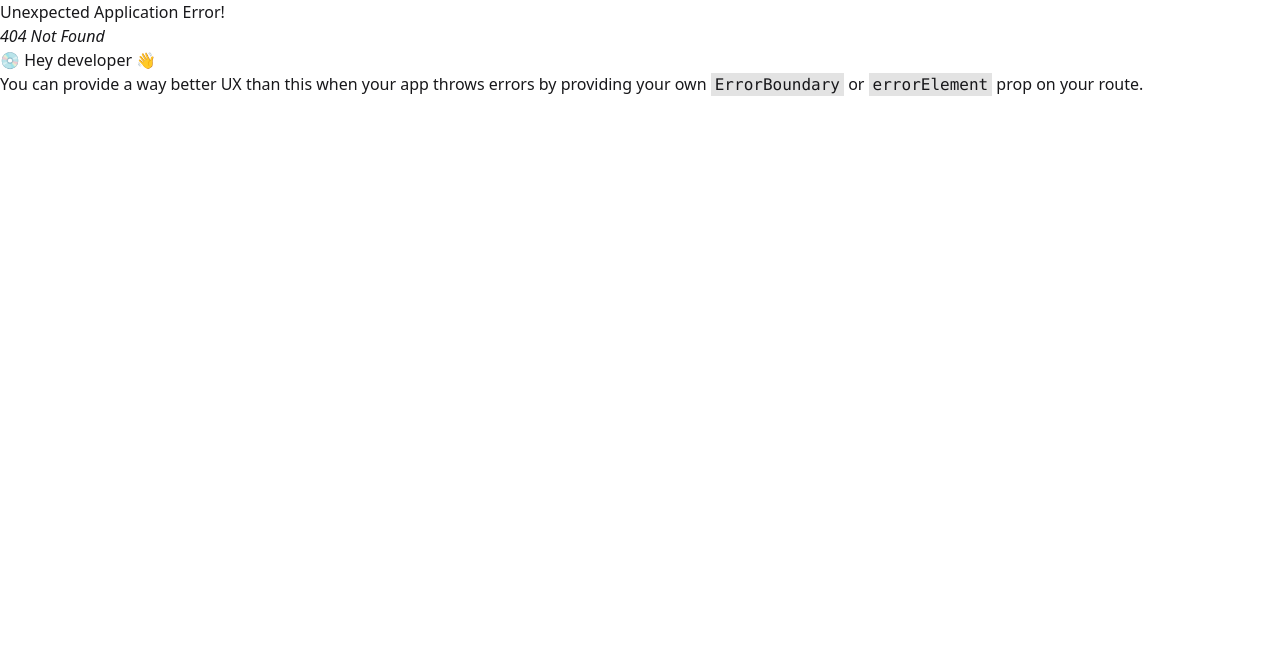
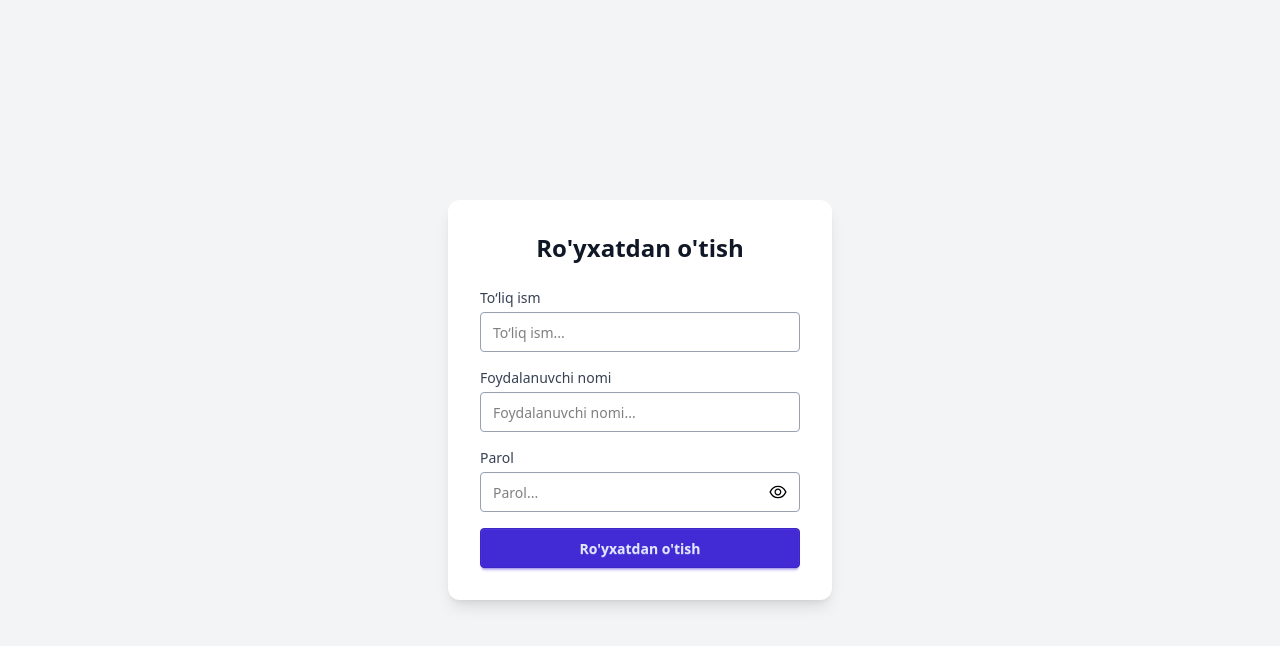
Before and after one commit to Abuzar4ick/Inventory-Web-App, a React (Vite) app in the folder frontend/: page /auth/signup in a window 1280 px wide. Before the commit this address had no page. Shown: the top 646 px of the page. Built offline with nearby package versions, Linux system fonts and the light colour scheme.

Commit message:
completed signup page

```diff
--- a/frontend/src/App.jsx
+++ b/frontend/src/App.jsx
@@ -6,6 +6,7 @@ import AuthLayout from "./layouts/AuthLayout";
 // pages
 import HomePage from "./pages/HomePage";
 import LoginPage from "./pages/LoginPage";
+import SignupPage from "./pages/SignupPage"
 
 function App() {
   const router = createBrowserRouter([
@@ -26,6 +27,10 @@ function App() {
         {
           path: "login",
           element: <LoginPage />
+        },
+        {
+          path: "signup",
+          element: <SignupPage />
         }
       ]
     }
--- /dev/null
+++ b/frontend/src/pages/SignupPage.jsx
@@ -0,0 +1,95 @@
+import React, { useState } from "react";
+import { AiOutlineEye, AiOutlineEyeInvisible } from "react-icons/ai";
+import toast from "react-hot-toast";
+
+const SignupPage = () => {
+  const [username, setUsername] = useState("");
+  const [fullname, setFullname] = useState("");
+  const [email, setEmail] = useState("");
+  const [password, setPassword] = useState("");
+  const [showPassword, setShowPassword] = useState(false);
+
+  const handleToggleShow = () => setShowPassword(!showPassword);
+
+  const handleSubmit = (e) => {
+    e.preventDefault();
+
+    if (!fullname || !username || !password) {
+      return toast.error("Barcha maydonlar talab qilinadi");
+    }
+
+    toast.success("Ro'yxatdan o'tildi!");
+  };
+
+  return (
+    <div className="flex items-center justify-center h-screen bg-gray-100">
+      <div className="bg-white p-8 rounded-xl shadow-lg w-full max-w-sm">
+        <h2 className="text-2xl font-semibold text-center mb-6 text-gray-900">
+          Ro'yxatdan o'tish
+        </h2>
+
+        <form className="space-y-4" onSubmit={handleSubmit}>
+
+          {/* Full Name */}
+          <div>
+            <label htmlFor="fullname" className="block text-sm font-medium text-gray-700 mb-1">
+              To‘liq ism
+            </label>
+            <input
+              type="text"
+              id="fullname"
+              value={fullname}
+              onChange={(e) => setFullname(e.target.value)}
+              placeholder="To‘liq ism..."
+              className="input input-bordered w-full bg-white text-black border-gray-400"
+            />
+          </div>
+
+          {/* Username */}
+          <div>
+            <label htmlFor="username" className="block text-sm font-medium text-gray-700 mb-1">
+              Foydalanuvchi nomi
+            </label>
+            <input
+              type="text"
+              id="username"
+              value={username}
+              onChange={(e) => setUsername(e.target.value)}
+              placeholder="Foydalanuvchi nomi..."
+              className="input input-bordered w-full bg-white text-black border-gray-400"
+            />
+          </div>
+          {/* Password */}
+          <div>
+            <label htmlFor="password" className="block text-sm font-medium text-gray-700 mb-1">
+              Parol
+            </label>
+            <div className="relative">
+              <input
+                id="password"
+                type={showPassword ? "text" : "password"}
+                value={password}
+                onChange={(e) => setPassword(e.target.value)}
+                placeholder="Parol..."
+                className="input input-bordered w-full bg-white text-black border-gray-400"
+              />
+              <button
+                type="button"
+                onClick={handleToggleShow}
+                className="absolute right-3 top-1/2 -translate-y-1/2 text-black text-xl"
+              >
+                {showPassword ? <AiOutlineEyeInvisible /> : <AiOutlineEye />}
+              </button>
+            </div>
+          </div>
+
+          <button type="submit" className="btn btn-primary w-full">
+            Ro'yxatdan o'tish
+          </button>
+        </form>
+      </div>
+    </div>
+  );
+};
+
+export default SignupPage;
```
